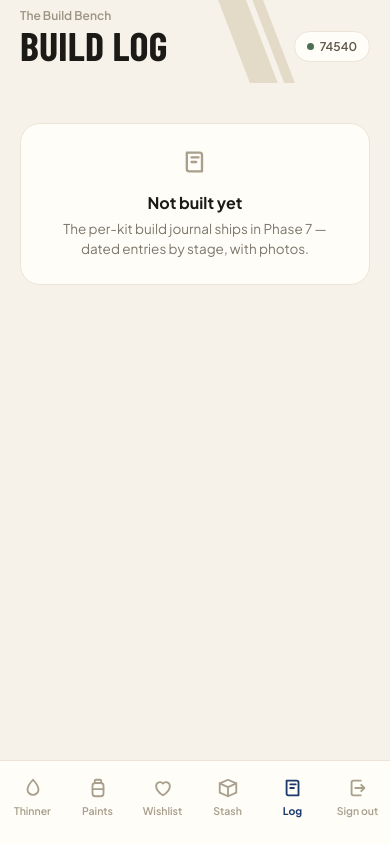
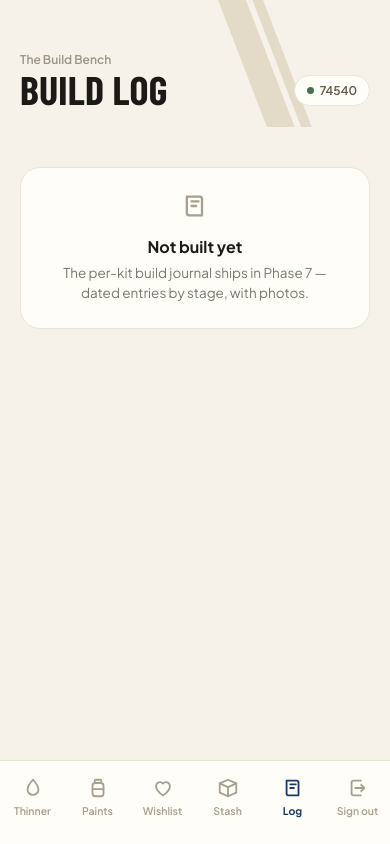
Before and after one commit to ruijssantos/build-bench, a Next.js app: page /log in a window 390 px wide. Built offline with nearby package versions, Linux system fonts and the light colour scheme.

Commit message:
Revert "Drop PhoneHeader's dead status-bar spacer"
This reverts commit e4bcea57864b10b86cd902de4c1413e32233e02e.

```diff
--- a/src/components/bench/PhoneHeader.module.css
+++ b/src/components/bench/PhoneHeader.module.css
@@ -15,6 +15,10 @@
   top: -58px;
   right: -26px;
   pointer-events: none;
+}
+
+.statusBarSpace {
+  height: 44px;
 }
 
 .row {
--- a/src/components/bench/PhoneHeader.tsx
+++ b/src/components/bench/PhoneHeader.tsx
@@ -30,6 +30,8 @@ export function PhoneHeader({ title, trailing }: { title: string; trailing?: Rea
         </g>
       </svg>
 
+      <div className={styles.statusBarSpace} />
+
       <div className={styles.row}>
         <div>
           <div className={styles.eyebrow}>The Build Bench</div>
```
